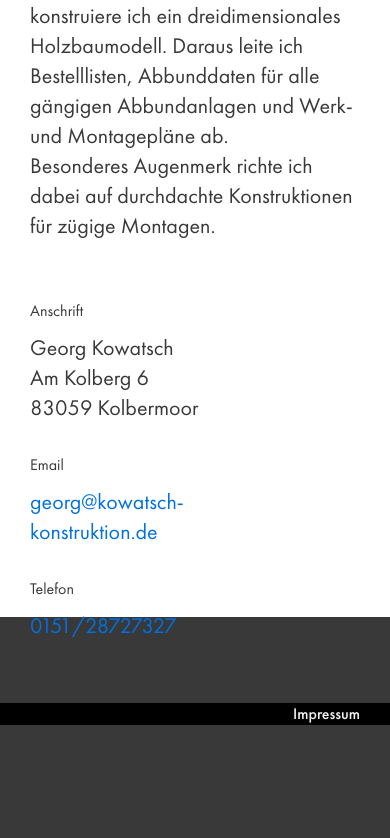
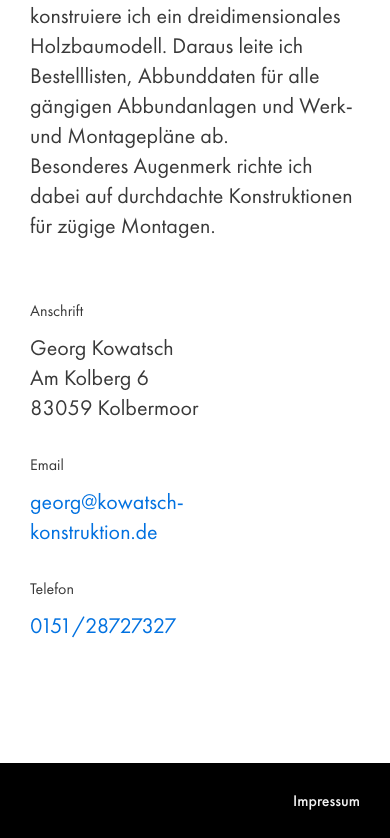
Before and after one commit to AnjaLaube3000/Kowatsch-Konstruktion, a website built with webpack: page public/index.html in a window 390 px wide. Shown: the part 599-1437 px from the top of the page. Before the commit the page ends 1324 px from the top, so only its background shows below. Built offline with nearby package versions, Linux system fonts and the light colour scheme.

Commit message:
window height fixed

```diff
--- a/public/styles/main.css
+++ b/public/styles/main.css
@@ -71,7 +71,7 @@ body {
   flex-direction: row;
   align-content: start;
   padding: 0px 60px;
-  margin-bottom: auto;
+  margin-bottom: 60px;
 }
 
 .contact-left {
@@ -134,6 +134,7 @@ body {
 
   .container {
     width: 100%;
+    height: auto;
   }
 
   .footer {
```
